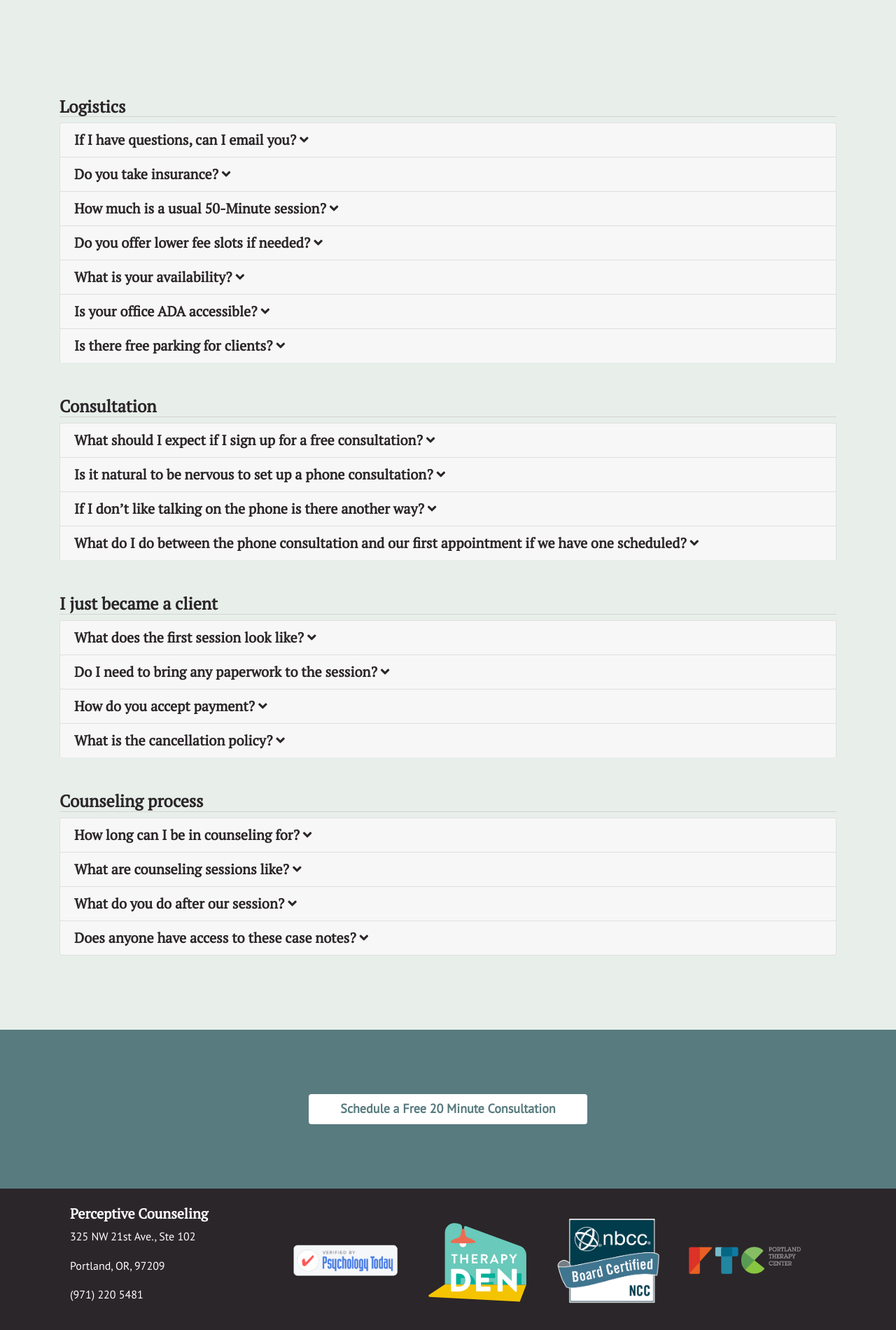
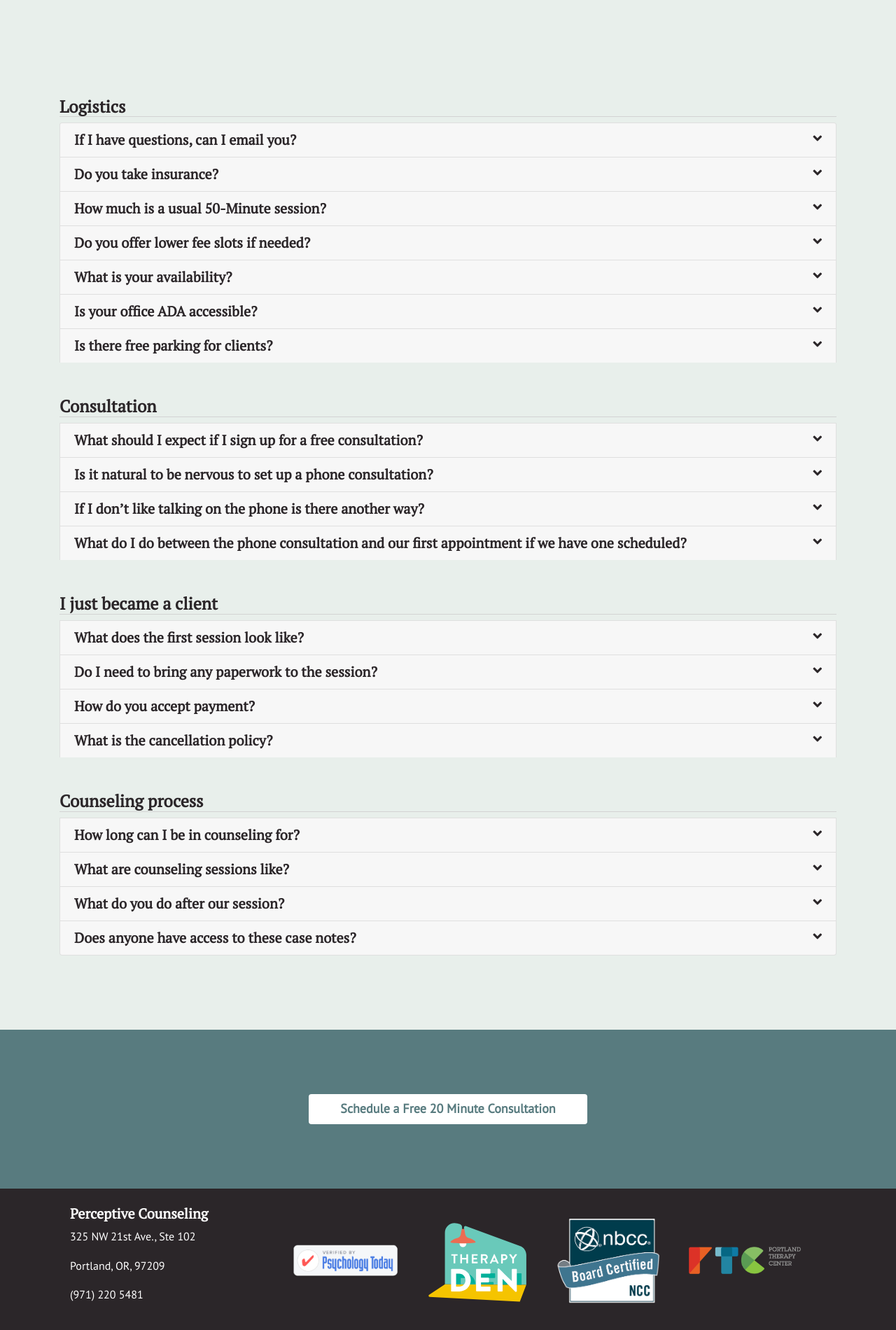
Before and after one commit to NickArrasate/perceptivecounseling, a Jekyll site: the page built from faq.html, in a window 1280 px wide. Shown: the part 352-2252 px from the top of the page at 70% size. Built offline with Jekyll 4.4.1, drawn with Linux system fonts in a browser that asks for light colours; nearby versions of some CDN libraries.

```diff
--- a/assets/_sass/theme.scss
+++ b/assets/_sass/theme.scss
@@ -895,3 +895,6 @@
     margin-right: 5px;
   }
 }
+.fas{
+  float: right;
+}
```
